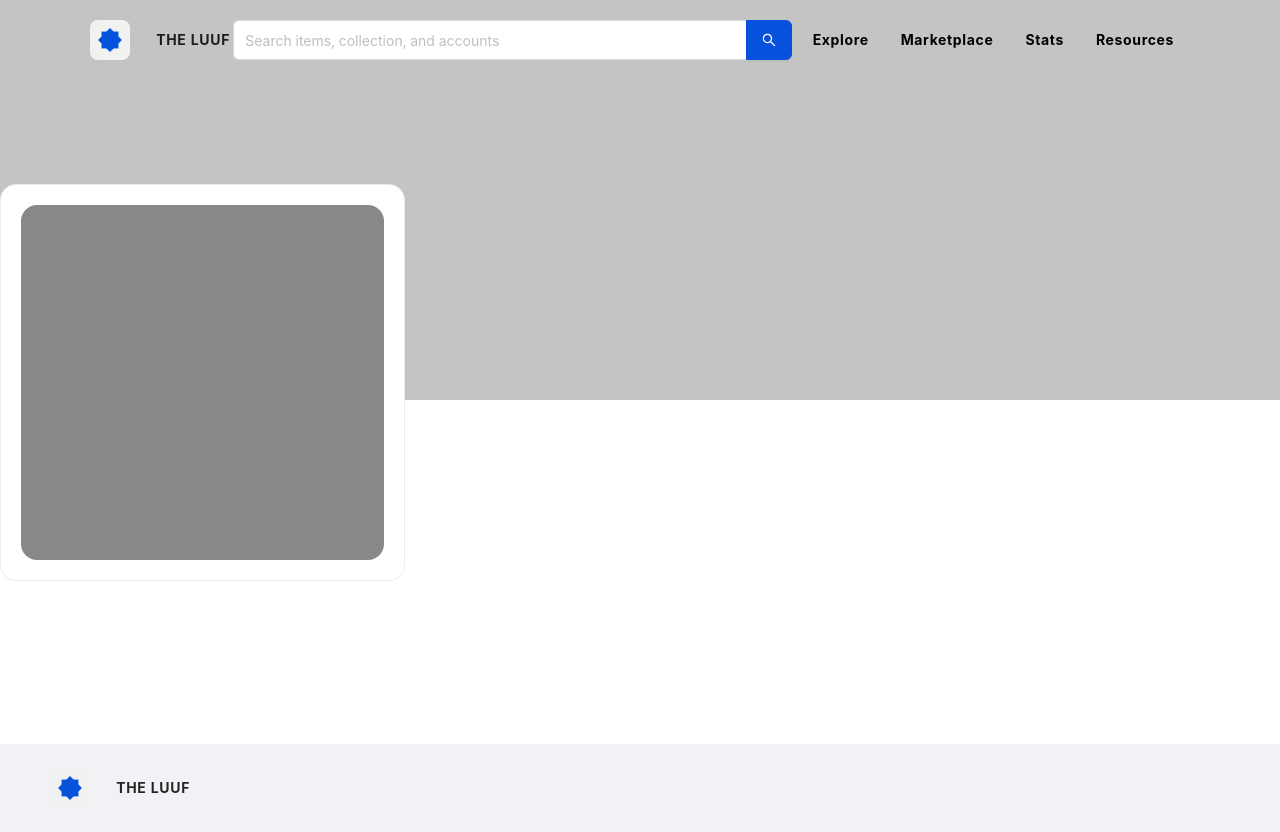
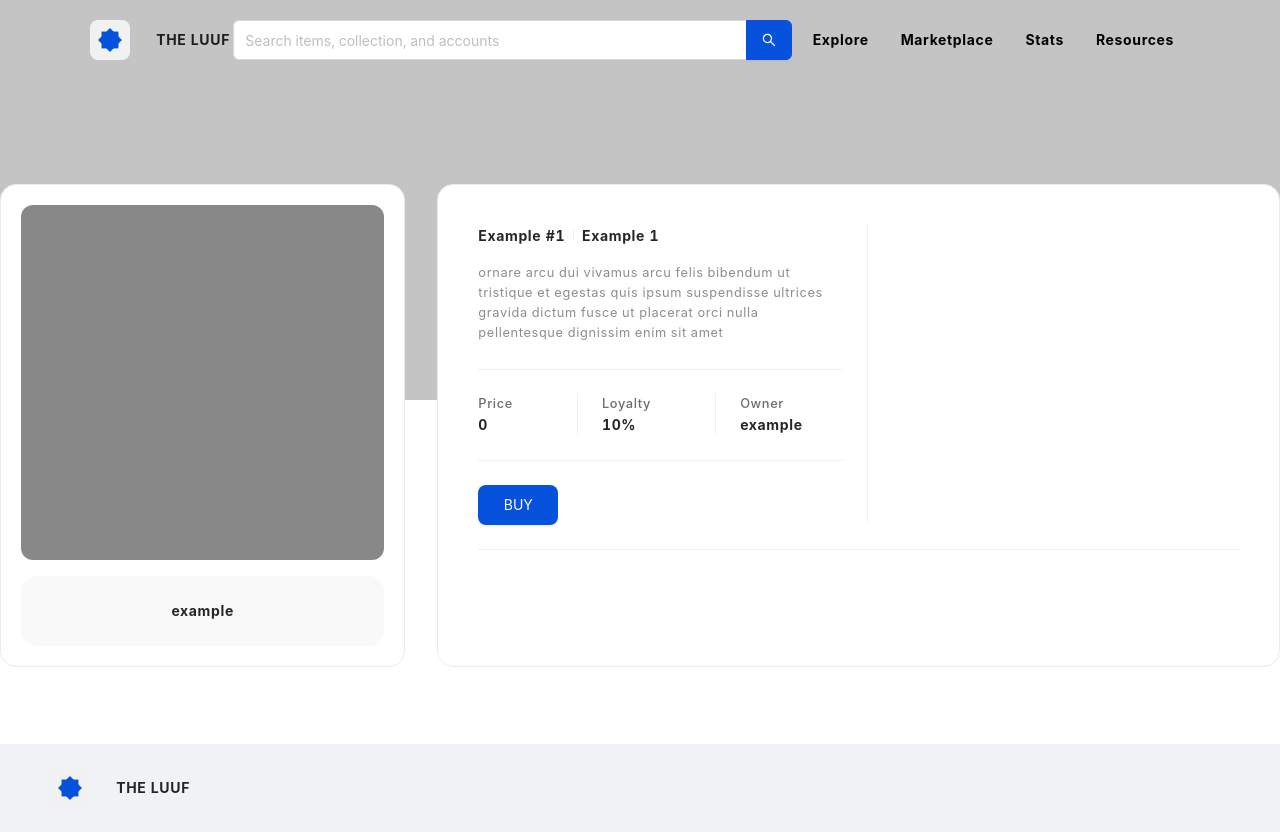
Before and after one commit to nitipon-apaisri/the-luuf, a React (Create React App) app: page /token/token1 in a window 1280 px wide. Built offline with nearby package versions, Linux system fonts and the light colour scheme.

Commit message:
Added token info for token page

```diff
--- a/src/db/index.js
+++ b/src/db/index.js
@@ -54,7 +54,7 @@ export const tokens = [
         tradeInfo: {
             sellStatus: false,
             price: 0,
-            royalties: {
+            loyalties: {
                 primary: {
                     user: "example",
                     value: 10,
@@ -80,7 +80,7 @@ export const tokens = [
         tradeInfo: {
             sellStatus: false,
             price: 0,
-            royalties: {
+            loyalties: {
                 primary: {
                     user: "example",
                     value: 10,
@@ -106,7 +106,7 @@ export const tokens = [
         tradeInfo: {
             sellStatus: false,
             price: 0,
-            royalties: {
+            loyalties: {
                 primary: {
                     user: "example",
                     value: 10,
@@ -132,7 +132,7 @@ export const tokens = [
         tradeInfo: {
             sellStatus: false,
             price: 0,
-            royalties: {
+            loyalties: {
                 primary: {
                     user: "example",
                     value: 10,
@@ -158,7 +158,7 @@ export const tokens = [
         tradeInfo: {
             sellStatus: false,
             price: 0,
-            royalties: {
+            loyalties: {
                 primary: {
                     user: "example",
                     value: 10,
@@ -183,7 +183,7 @@ export const tokens = [
         tradeInfo: {
             sellStatus: false,
             price: 0,
-            royalties: {
+            loyalties: {
                 primary: {
                     user: "example",
                     value: 10,
--- a/src/pages/token-page/TokenPage.js
+++ b/src/pages/token-page/TokenPage.js
@@ -1,6 +1,6 @@
 import MainLayout from "../../layout";
 import { useContext, useEffect, useState } from "react";
-import { Col, Row } from "antd";
+import { Button, Col, Divider, Row } from "antd";
 import { useParams } from "react-router-dom";
 import { TokenContext } from "../../store/tokenContext";
 const TokenPage = () => {
@@ -14,8 +14,7 @@ const TokenPage = () => {
         setTimeout(() => {
             tokenContext.findToken(tokenId);
             setToken(tokenContext.token);
-        }, 1500);
-
+        }, 750);
         if (token !== undefined) setLoader(false);
     }, [tokenId, tokenContext, token]);
     return (
@@ -25,20 +24,78 @@ const TokenPage = () => {
                     <div className="loader"></div>
                 </div>
             )}
-            {!loader && (
+            {!token ? (
+                loader
+            ) : (
                 <section className="token-page">
                     <div className="page-cover"></div>
-                    <div className="token-contents ">
+                    <div className="token-contents">
                         <Row gutter={{ xs: 8, sm: 16, md: 24, lg: 32 }}>
                             <Col span={8}>
                                 <div className="left-content">
                                     <div className="token-img"></div>
-                                    <div className="creator"></div>
+                                    <div className="creator">
+                                        <h4>{token.creator}</h4>
+                                    </div>
                                 </div>
                             </Col>
                             <Col span={16}>
                                 <div className="token-right">
-                                    <div className="token-info"></div>
+                                    <div className="token-info">
+                                        <Row gutter={{ xs: 8, sm: 16, md: 24, lg: 32 }} style={{ height: "100%" }}>
+                                            <Col span={12}>
+                                                <div className="main-info">
+                                                    <div className="token-title">
+                                                        <Row align="middle">
+                                                            <h4>{token.name}</h4>
+                                                            <Divider type="vertical" />
+                                                            <h4>{token.collection}</h4>
+                                                        </Row>
+                                                    </div>
+                                                    <div className="token-description">
+                                                        <p>{token.description}</p>
+                                                    </div>
+                                                </div>
+                                                <Divider />
+                                                <div className="sub-info">
+                                                    <Row gutter={{ xs: 8, sm: 16, md: 24, lg: 32 }}>
+                                                        <Col flex="auto">
+                                                            <div className="token-price sub-info-content">
+                                                                <p>Price</p>
+                                                                <h4>{token.tradeInfo.price}</h4>
+                                                            </div>
+                                                        </Col>
+                                                        <Divider type="vertical" style={{ height: "auto" }} />
+                                                        <Col flex="auto">
+                                                            <div className="token-Loyalty sub-info-content">
+                                                                <p>Loyalty</p>
+                                                                <h4>{token.tradeInfo.loyalties.primary.value}%</h4>
+                                                            </div>
+                                                        </Col>
+                                                        <Divider type="vertical" style={{ height: "auto" }} />
+                                                        <Col flex="auto">
+                                                            <div className="token-owner sub-info-content">
+                                                                <p>Owner</p>
+                                                                <h4>{token.owner}</h4>
+                                                            </div>
+                                                        </Col>
+                                                    </Row>
+                                                </div>
+                                                <Divider />
+                                                <Button
+                                                    type="primary"
+                                                    style={{ height: 40, width: 80, borderRadius: 8 }}
+                                                >
+                                                    BUY
+                                                </Button>
+                                            </Col>
+                                            <Divider type="vertical" style={{ height: "auto" }}></Divider>
+                                            <Col span={12}>
+                                                <div className="info-right"></div>
+                                            </Col>
+                                        </Row>
+                                    </div>
+                                    <Divider />
                                 </div>
                             </Col>
                         </Row>
--- a/src/scss/_tokenPage.scss
+++ b/src/scss/_tokenPage.scss
@@ -15,13 +15,60 @@
         margin: 120px auto 0 auto;
         .left-content {
             @extend .card;
-
             padding: 20px;
             .token-img {
                 width: 100%;
                 padding-top: calc(100% - 8px);
                 background-color: #888888;
+                border-radius: 12px;
+            }
+            .creator {
+                width: 100%;
+                margin-top: 16px;
+                text-align: center;
+                padding: 24px 0;
                 border-radius: 16px;
+                background-color: #f9f9f9;
+                h4 {
+                    font-weight: bolder;
+                }
+            }
+        }
+        .token-right {
+            @extend .card;
+            height: 100%;
+            padding: 40px;
+            .token-info {
+                max-height: 320px;
+                .main-info {
+                    height: 100%;
+                    max-height: 120px;
+                    overflow: scroll;
+                    .token-title {
+                        h4 {
+                            font-weight: bolder;
+                        }
+                    }
+                    .token-description {
+                        margin-top: 16px;
+                        p {
+                            font-size: 0.8rem;
+                            color: #8d8d8d;
+                        }
+                    }
+                }
+                .sub-info {
+                    .sub-info-content {
+                        p {
+                            font-size: 0.8rem;
+                            font-weight: 500;
+                            color: #6d6d6d;
+                        }
+                        h4 {
+                            font-weight: bolder;
+                        }
+                    }
+                }
             }
         }
     }
--- a/src/styles/styles.css
+++ b/src/styles/styles.css
@@ -146,7 +146,7 @@
   padding: 24px 0;
 }
 
-.card, .token-page .token-contents .left-content, .marketplace .tokens .token, .medium-card .medium-card-block, .landing-page .trending-collections .collections .medium-card-block,
+.card, .token-page .token-contents .token-right, .token-page .token-contents .left-content, .marketplace .tokens .token, .medium-card .medium-card-block, .landing-page .trending-collections .collections .medium-card-block,
 .landing-page .trending-collections .creators .medium-card-block,
 .landing-page .rising-stars .collections .medium-card-block,
 .landing-page .rising-stars .creators .medium-card-block, .landing-page .category-container .category .category-row .card-category {
@@ -278,7 +278,48 @@
   width: 100%;
   padding-top: calc(100% - 8px);
   background-color: #888888;
+  border-radius: 12px;
+}
+.token-page .token-contents .left-content .creator {
+  width: 100%;
+  margin-top: 16px;
+  text-align: center;
+  padding: 24px 0;
   border-radius: 16px;
+  background-color: #f9f9f9;
+}
+.token-page .token-contents .left-content .creator h4 {
+  font-weight: bolder;
+}
+.token-page .token-contents .token-right {
+  height: 100%;
+  padding: 40px;
+}
+.token-page .token-contents .token-right .token-info {
+  max-height: 320px;
+}
+.token-page .token-contents .token-right .token-info .main-info {
+  height: 100%;
+  max-height: 120px;
+  overflow: scroll;
+}
+.token-page .token-contents .token-right .token-info .main-info .token-title h4 {
+  font-weight: bolder;
+}
+.token-page .token-contents .token-right .token-info .main-info .token-description {
+  margin-top: 16px;
+}
+.token-page .token-contents .token-right .token-info .main-info .token-description p {
+  font-size: 0.8rem;
+  color: #8d8d8d;
+}
+.token-page .token-contents .token-right .token-info .sub-info .sub-info-content p {
+  font-size: 0.8rem;
+  font-weight: 500;
+  color: #6d6d6d;
+}
+.token-page .token-contents .token-right .token-info .sub-info .sub-info-content h4 {
+  font-weight: bolder;
 }
 
 h1,
```
Also changed, not shown: 1 other file (tests, documents, lock files or other folders).
